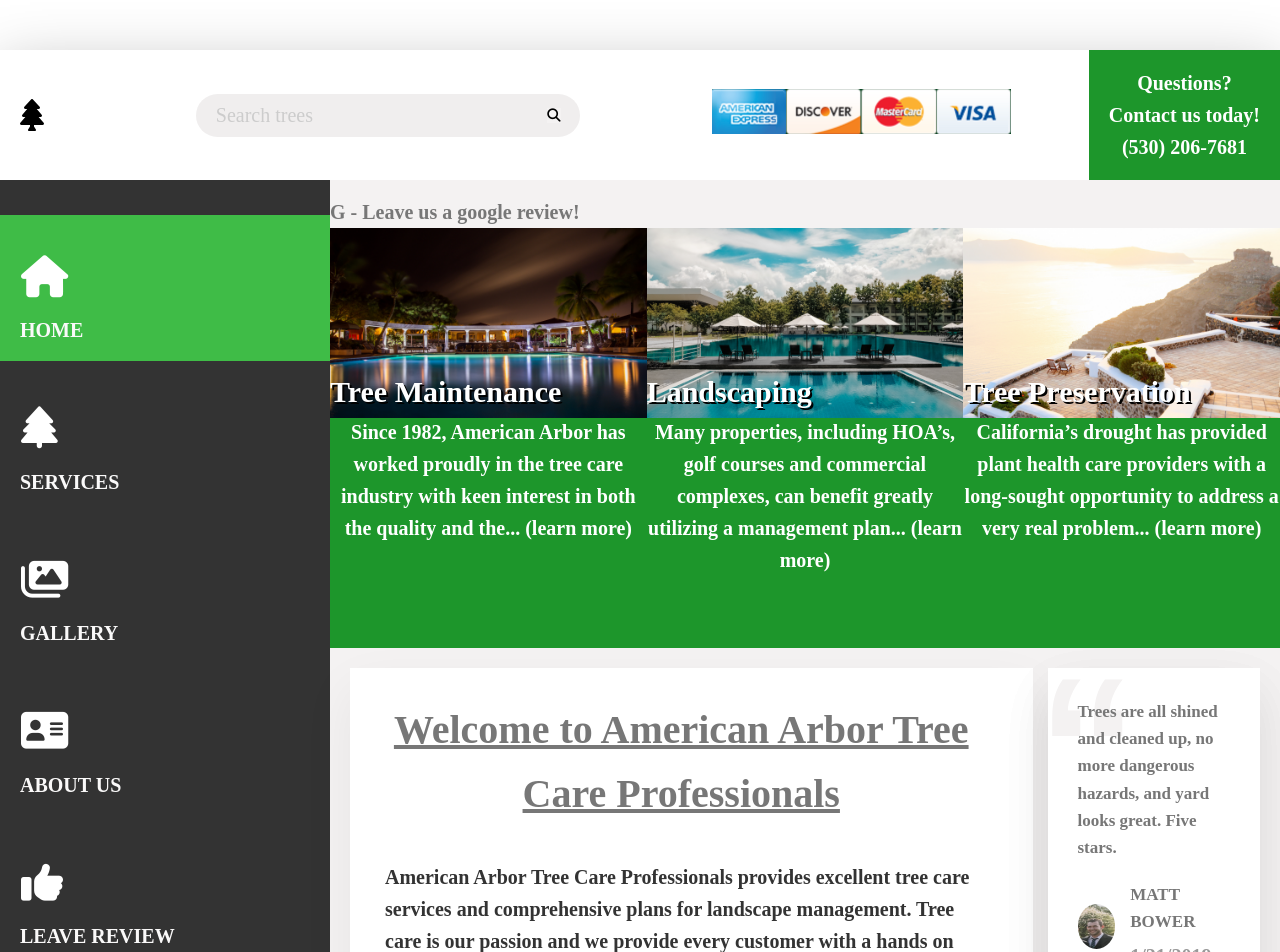
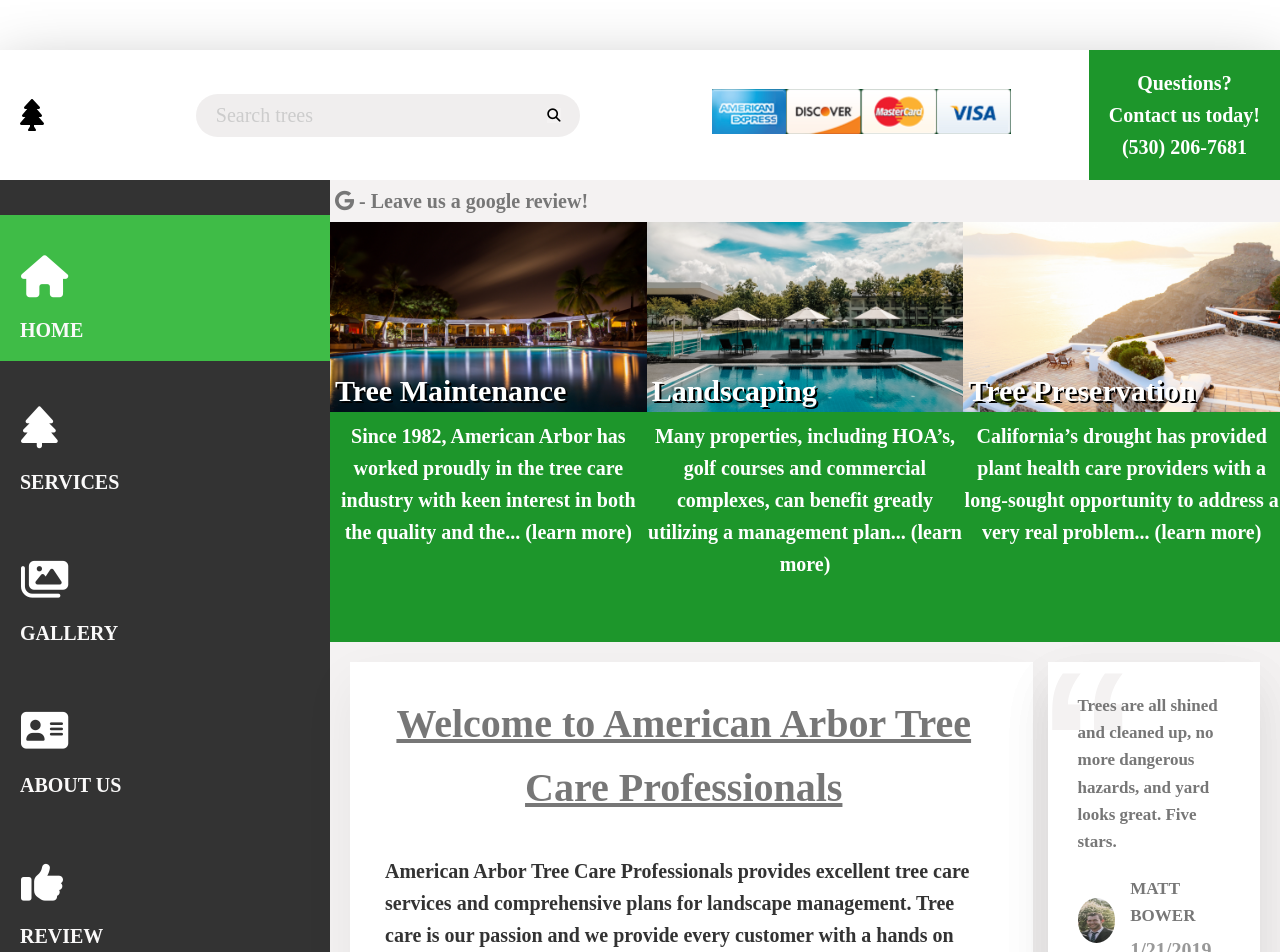
Before and after one commit to mmbower1/ecotreecare, a React (Create React App) app in the folder client/: page / in a window 1280 px wide. Shown: the top 952 px of the page. Built offline with nearby package versions, Linux system fonts and the light colour scheme; a web font is replaced by a local one.

Commit message:
homepage css touches

```diff
--- a/client/src/components/main/Main.js
+++ b/client/src/components/main/Main.js
@@ -13,7 +13,7 @@ const Main = () => {
   return (
     <div className="main">
       {/* <i className="fab fa-google"></i> */}
-      &nbsp;<h1>G - Leave us a google review!</h1>
+      <h1><i className="fab fa-google"></i> - Leave us a google review!</h1>
       <div className="gallery">
         <figure className="gallery-item">
           <img src={photo1} alt="photo-1" className="gallery-photo" />
--- a/client/src/components/main/Main.scss
+++ b/client/src/components/main/Main.scss
@@ -1,6 +1,10 @@
 @import "../../scss/base/base";
 
 .main {
+  h1 {
+    padding: 5px 0;
+    margin-left: 5px;
+  }
 
   .gallery {
     background-color: var(--color-pimary-light);
--- a/client/src/components/sidebar/Sidebar.js
+++ b/client/src/components/sidebar/Sidebar.js
@@ -38,7 +38,7 @@ const Sidebar = () => {
           <li className='side-nav-item'>
           &nbsp;&nbsp;&nbsp;&nbsp;&nbsp;&nbsp;<i className="fas fa-thumbs-up fa-3x icon"></i>
             <Link to='/review' className='side-nav-link'>
-              leave review
+              review
             </Link>
           </li>
         </ul>
--- a/client/src/components/sidebar/Sidebar.scss
+++ b/client/src/components/sidebar/Sidebar.scss
@@ -49,8 +49,8 @@
 
     @media only screen and (max-width: $bp-large) {
       display: flex;
-      margin: 0;
-      font-size: .8rem;
+      margin: 11px;
+      font-size: 1.1rem;
     }
 
     &-item {
```
Also changed, not shown: 32 other files (tests, documents, lock files or other folders).
